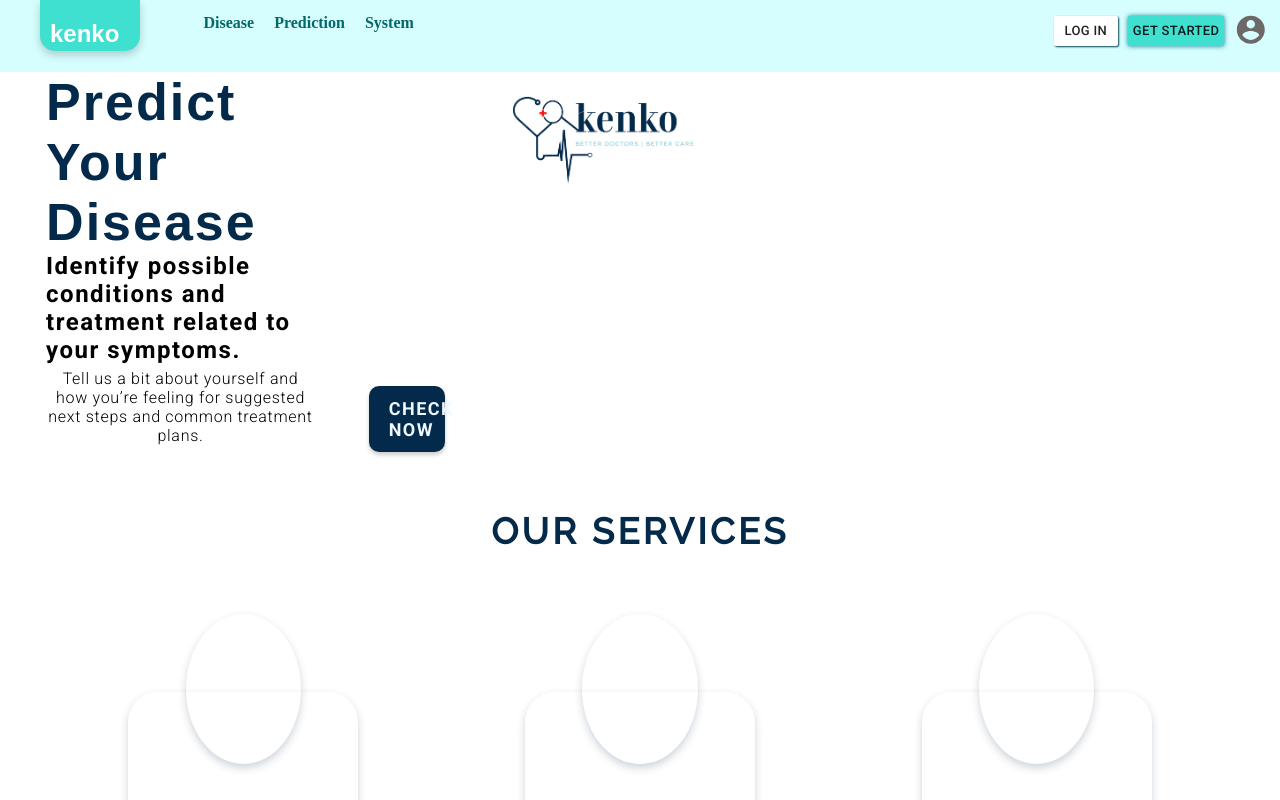
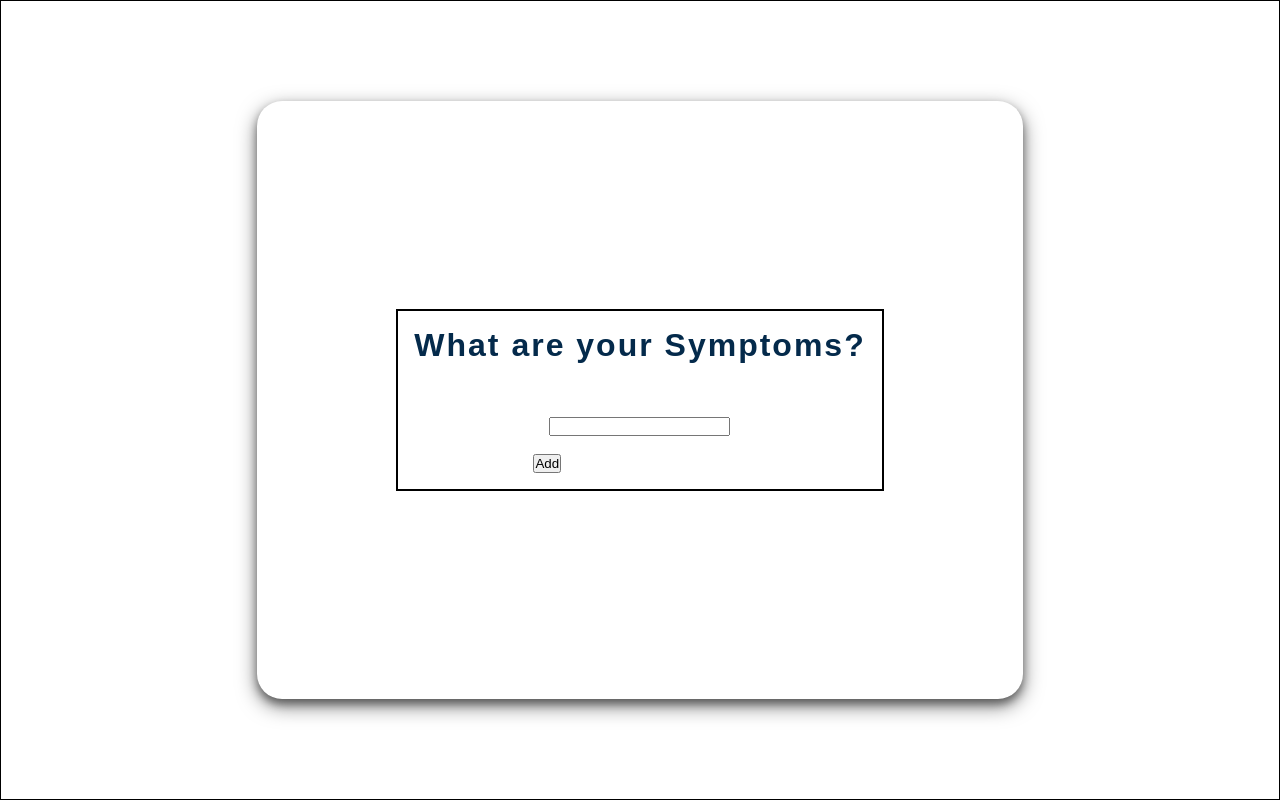
Before and after one commit to gaganpandey58/kenko-frontend, a React (Create React App) app: page / in a window 1280 px wide. Shown: the top 800 px of the page. Built offline with nearby package versions, Linux system fonts and the light colour scheme.

Commit message:
Symptom checker first page done

```diff
--- a/src/App.js
+++ b/src/App.js
@@ -6,16 +6,20 @@
 import Services from './Menu-service/Services';
 import Testimonial from './Components/Testimonials/Testimonial';
 import SignIn from './Components/AccountLogin/SignIn';
+import FirstPage from './Components/Syptom Checker/FirstPage/FirstPage';
+import SecondPage from './Components/Syptom Checker/SecondPage/SecondPage';
 
 function App() {
   return (
     <div>
-      <Header />
+      {/* <Header />
       <Banner />
       <Services />
       <Testimonial />
-      <Footer/>
+      <Footer/> */}
       {/* <SignIn /> */}
+      {/* <FirstPage/> */}
+      <SecondPage />
     </div>
   );
 }
--- a/src/Components/AccountLogin/Input.js
+++ b/src/Components/AccountLogin/Input.js
@@ -1,9 +1,10 @@
 import React from 'react';
 
-const Input = ({ name, type, label, onChange, value }) => (
+const Input = ({ name, type, label, onChange, value, className }) => (
     <div className="form-group">
-        <label htmlFor={name}><b>{label}</b></label>
+        <label htmlFor={name} className='lbl'><b>{label}</b></label>
             <input
+                className={className}
                 name={name}
                 id={name}
                 type={type}
--- a/src/Components/AccountLogin/SignIn.css
+++ b/src/Components/AccountLogin/SignIn.css
@@ -12,7 +12,7 @@
   background-color: #f2f8fd;
 }
 
-.container {
+.signin-container {
   width: 60%;
   height: 75%;
   background-color: transparent;
@@ -56,7 +56,7 @@
   position: relative;
 }
 
-img {
+img.img-logo {
   width: 85%;
 }
 
@@ -118,7 +118,7 @@
   margin: 1rem;
 }
 
-label {
+label.lbl {
   font-size: 16px;
   margin-bottom: 5px;
   display: inline-block;
@@ -127,7 +127,7 @@
   margin-left: 10px;
 }
 
-input {
+input.signin-input {
   width: 100%;
   padding: 12px 25px;
   outline: none;
@@ -138,7 +138,7 @@
   border: 0.25px solid black;
 }
 
-p {
+p.signin-p {
   font-size: 0.8rem;
   letter-spacing: 0.7px;
   color: tomato;
@@ -146,12 +146,12 @@
   font-weight: bold;
 }
 
-input:focus {
+input.signin-input:focus {
   box-shadow: 0 0 5px rgba(81, 203, 238, 1);
   border: 1px solid rgba(81, 203, 238, 1);
 }
 
-button {
+button.signin-button {
   transition: 0.4s;
 }
 
@@ -172,7 +172,7 @@
   letter-spacing: 1px;
   cursor: pointer;
 }
-button:hover {
+button.signin-button:hover {
   background-color: white;
   color: tomato;
   border: 0.5px solid tomato;
@@ -197,13 +197,13 @@
   .heading {
     font-size: 30px;
   }
-  label {
+  label.lbl {
     font-size: 12px;
   }
-  input {
+  input.signin-input {
     width: 100%;
   }
-  img {
+  img.img-logo {
     width: 100%;
   }
   .right-wrapper {
--- /dev/null
+++ b/src/Components/Syptom Checker/FirstPage/FirstPage.css
@@ -0,0 +1,168 @@
+* {
+  padding: 0;
+  margin: 0;
+  box-sizing: border-box;
+}
+
+.sym-container {
+  width: 100%;
+  height: 100vh;
+  display: flex;
+  justify-content: center;
+  align-items: center;
+  background-color: transparent;
+  border: black solid 1px;
+}
+
+.sym-box {
+  width: 60%;
+  height: 75%;
+  display: flex;
+  flex-direction: column;
+  align-items: center;
+  justify-content: center;
+  border-radius: 25px;
+  /* border: black solid 2px; */
+  box-shadow: 0 5px 8px 0 rgba(0, 0, 0, 0.4), 0 7px 20px 0 rgba(0, 0, 0, 0.5);
+}
+
+.texts {
+  display: flex;
+  flex-direction: column;
+  align-items: center;
+}
+
+.sym-h3 {
+  margin-top: 8px;
+  color: grey;
+  font-family: Roboto;
+  font-weight: lighter;
+}
+
+.sym-textbox {
+  display: flex;
+  margin-top: 3vh;
+  flex-direction: row;
+}
+
+h1.sym-h1 {
+  font-size: 6vh;
+  color: #042a4b;
+}
+
+.s-text {
+  font-family: Roboto;
+  font-size: 3vh;
+  color: black;
+}
+
+.sym-p {
+  margin-top: 1vh;
+  font-size: 2vh;
+}
+
+.adv-p {
+  margin-top: 3vh;
+  font: lighter;
+  color: grey;
+}
+
+.d-form {
+  margin: 6vh 0 1.5vh 0;
+  text-align: center;
+}
+
+.in-container {
+  padding: 1.5vh;
+  display: flex;
+  flex-direction: row;
+  gap: 4rem;
+  /* border: black solid 1px; */
+}
+
+.age-div {
+  display: flex;
+  flex-direction: column;
+}
+
+.age-lbl {
+  font-family: "Times New Roman", Times, serif;
+  font-size: 2.3rem;
+}
+
+.age-in {
+  font-size: 1.5rem;
+  text-align: center;
+  margin: 0.5rem;
+  width: 4.3rem;
+  height: 3.5rem;
+  border: 1px solid black;
+  border-radius: 5px;
+  /* padding: 12px 20px; */
+}
+
+input[type="radio"] {
+  display: none;
+}
+
+.gender-in {
+  margin: 1.3rem;
+}
+
+label.gender {
+  content: "";
+  margin: 0.5rem;
+  font-size: 1.7rem;
+  font-family: "Times New Roman", Times, serif;
+  border: 1px solid black;
+  border-radius: 5px;
+  padding: 12px 50px;
+  cursor: pointer;
+}
+
+label.gender:hover {
+  background-color: #79aad4;
+}
+
+input[type="radio"]:checked + label {
+  background-color: #042a4b;
+  color: white;
+}
+
+button.cont-button {
+  transition: 0.4s;
+}
+
+.cont-button {
+  margin-top: 4rem;
+  width: 40%;
+  text-transform: uppercase;
+  background-color: #042a4b;
+  text-align: center;
+  font-size: 1.4rem;
+  font-weight: 600;
+  color: white;
+  text-decoration: none;
+  display: inline-block;
+  padding: 12px 20px;
+  border-radius: 30px;
+  outline: none;
+  border: none;
+  letter-spacing: 1px;
+  cursor: pointer;
+}
+
+button.cont-button:hover {
+  background-color: white;
+  color: #042a4b;
+  border: 0.5px solid #042a4b;
+}
+
+input::-webkit-outer-spin-button,
+input::-webkit-inner-spin-button {
+  -webkit-appearance: none;
+  margin: 0;
+}
+input[type="number"] {
+  appearance: textfield;
+}
--- /dev/null
+++ b/src/Components/Syptom Checker/FirstPage/FirstPage.js
@@ -0,0 +1,54 @@
+import React from 'react';
+
+import './FirstPage.css';
+
+function FirstPage() {
+    return(
+        <div className='sym-container'>
+            <div className='sym-box'>
+                <div className='texts'>
+                    <div className='sym-h3'>
+                        <h3>Information</h3>
+                    </div>
+                    <div className='sym-textbox'>
+                        <h1 className='sym-h1'>Kenko&nbsp;
+                            <span className='s-text'>Symptom Checker</span>
+                        </h1>
+                    </div>
+                        <span className='sym-p'>Identify possible conditions and treatment related to your symptoms.</span>
+                    <div className='adv-p'>
+                        <span>This tool does not provide medical advice.</span>
+                    </div>
+                </div>
+                <div className='d-form'>
+                    <form>
+                        <div className='in-container'>
+                            <div className='age-div'>
+                                <div className='age-lbl'>
+                                    <label>Age</label>
+                                </div>
+                                <div>
+                                    <input type="number" autocomplete="off" className='age-in' />
+                                </div>
+                            </div>
+                            <div className='gender-div'>
+                                <div className='age-lbl'>
+                                    <label>Gender</label>
+                                </div>
+                                <div className='gender-in'>
+                                    <input type="radio" name="gender" id="male" />
+                                    <label for="male" className='gender'>Male</label>
+                                    <input type="radio" name="gender" id="female" />
+                                    <label for="female" className='gender'>Female</label>
+                                </div>
+                            </div>
+                        </div>
+                        <button className="cont-button">Continue</button>
+                    </form>
+                </div>
+            </div>
+        </div>
+    )
+}
+
+export default FirstPage;
--- /dev/null
+++ b/src/Components/Syptom Checker/SecondPage/SecondPage.css
@@ -0,0 +1,43 @@
+* {
+  padding: 0;
+  margin: 0;
+  box-sizing: border-box;
+}
+
+.entersym-container {
+  width: 100%;
+  height: 100vh;
+  display: flex;
+  justify-content: center;
+  align-items: center;
+  background-color: transparent;
+  border: black solid 1px;
+}
+
+.entersym-box {
+  width: 60%;
+  height: 75%;
+  display: flex;
+  flex-direction: column;
+  align-items: center;
+  justify-content: center;
+  border-radius: 25px;
+  /* border: black solid 2px; */
+  box-shadow: 0 5px 8px 0 rgba(0, 0, 0, 0.4), 0 7px 20px 0 rgba(0, 0, 0, 0.5);
+}
+
+.enter {
+  display: flex;
+  justify-content: center;
+  align-items: center;
+  flex-direction: column;
+  border: 2px solid black;
+}
+
+.enter-heading {
+  padding: 2vh;
+}
+
+.enter-form {
+  padding: 2vh;
+}
--- /dev/null
+++ b/src/Components/Syptom Checker/SecondPage/SecondPage.js
@@ -0,0 +1,32 @@
+import React from 'react';
+import Input from '../../AccountLogin/Input';
+
+import './SecondPage.css';
+
+function SecondPage(){
+    return(
+        <div className='entersym-container'>
+            <div className='entersym-box'>
+                <div className='enter'>
+                    <div className='enter-heading'>
+                        <h1 className='enter-h1'>What are your Symptoms?</h1>
+                    </div>
+                    <div className='enter-form'>
+                        <form className='form-enter'>
+                            {/* <input type="text" placeholder="e.g. headache, fever" /> */}
+                            <Input
+                            //    className="signin-input"
+                               type="text"
+
+                            //    onChange={handleChange}
+                            />
+                            <button type="submit" className='add-button'>Add</button>
+                        </form>
+                    </div>
+                </div>
+            </div>
+        </div>
+    )
+}
+
+export default SecondPage;
```
Also changed, not shown: src/Components/AccountLogin/SignIn.js (+7 -5 lines).
